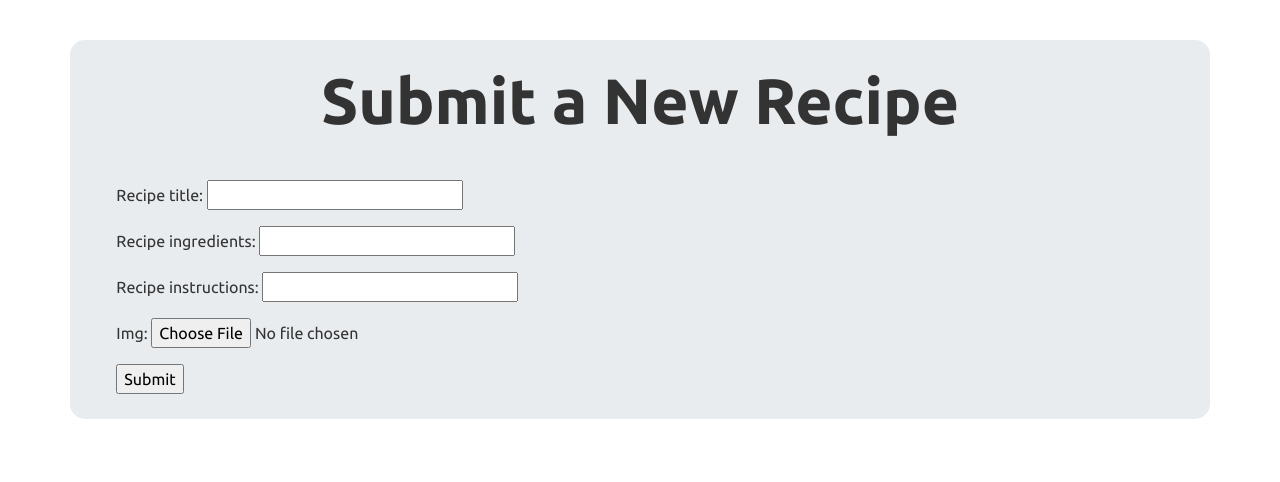
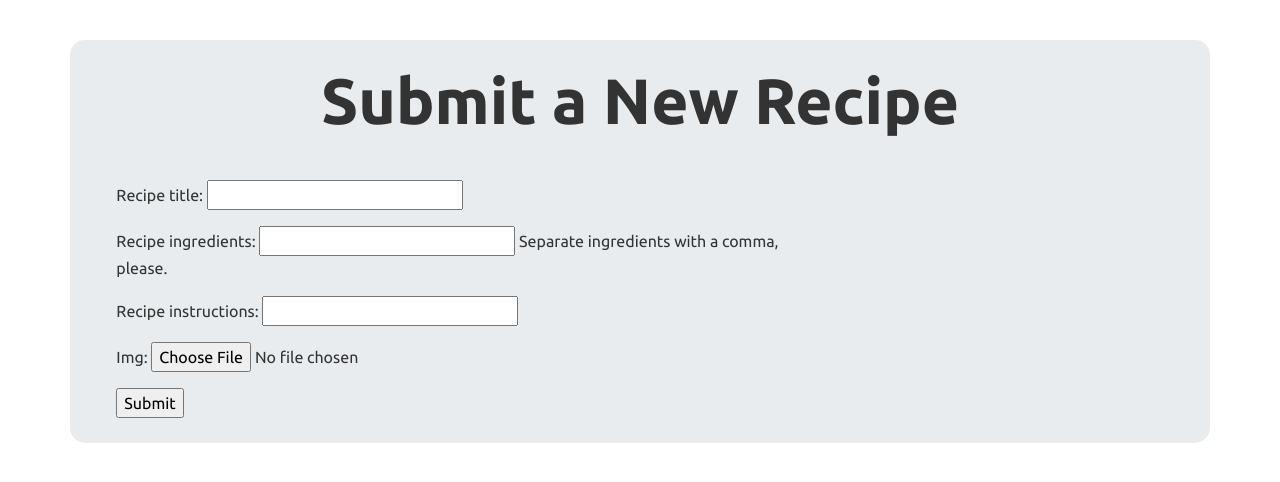
Before and after one commit to uva-cs3240-s22/group-project-a-20, a Django app: page /recipes/form/ in a window 1280 px wide. Shown: the part 70-552 px from the top of the page. Run offline with Django 4.2, Linux system fonts and the light colour scheme; some libraries are stand-ins or nearby versions.

Commit message:
Recipe submission help text

```diff
--- a/recipes/models.py
+++ b/recipes/models.py
@@ -5,8 +5,10 @@ from django.contrib.auth.models import User
 
 class Recipe(models.Model):
     recipe_title = models.CharField(max_length=100)
-    recipe_ingredients = models.CharField(max_length=5000)
-    recipe_instructions = models.CharField(max_length=5000, null=True)
+    recipe_ingredients = models.CharField(max_length=5000, help_text='Separate ingredients with a comma, please.')
+    recipe_instructions = models.CharField(max_length=5000, null=True,
+                                           #help_text='Separate instructions with a semicolon, please.'
+                                           )
     pub_date = models.DateTimeField(auto_now_add=True)
     parent = models.ForeignKey(
         'self',
--- a/recipes/templates/recipes/recipeform.html
+++ b/recipes/templates/recipes/recipeform.html
@@ -15,7 +15,7 @@
     </div>
 
     <div class="row">
-        <div class="col-6 recipe-submission">
+        <div class="col-8 recipe-submission">
             {% if form.is_bound %}
                 <form action="{% url 'recipes:forkrecipe' recipe.id %}" method="post" enctype="multipart/form-data">
             {% else %}
```
